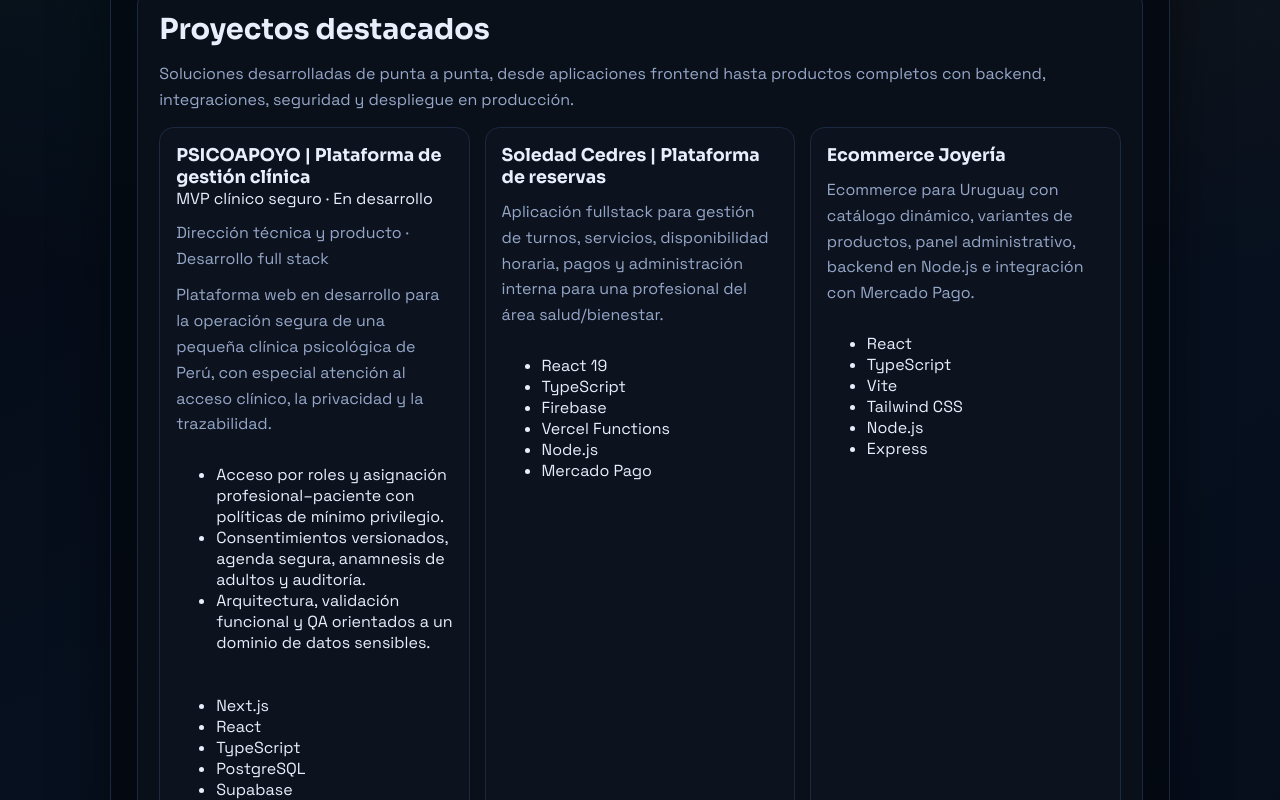
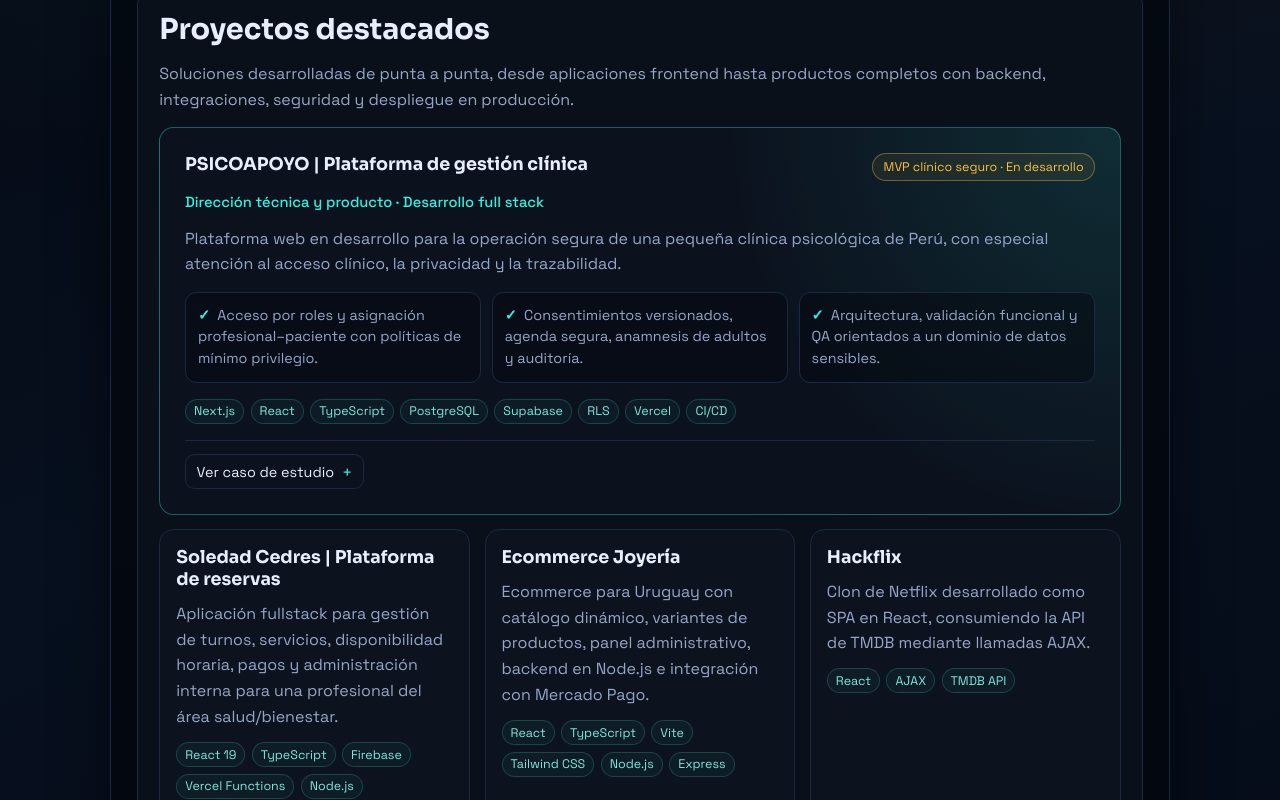
Before and after one commit to kasenawe/kasenawe-portfolio, a React (Vite) app: page / in a window 1280 px wide. Shown: the part 920-1720 px from the top of the page. Built offline with nearby package versions, Linux system fonts and the light colour scheme.

Commit message:
feat: feature PSICOAPOYO case study

```diff
--- a/src/index.css
+++ b/src/index.css
@@ -270,9 +270,86 @@ p {
   height: 100%;
 }
 
-.stack-line {
-  font-size: 0.87rem;
+.project-card-featured {
+  grid-column: 1 / -1;
+  padding: clamp(1.1rem, 3vw, 1.55rem);
+  border-color: rgba(51, 243, 224, 0.35);
+  background:
+    radial-gradient(
+      circle at 100% 0%,
+      rgba(51, 243, 224, 0.12),
+      transparent 38%
+    ),
+    rgba(12, 19, 31, 0.98);
+}
+
+.project-heading {
+  display: flex;
+  align-items: flex-start;
+  justify-content: space-between;
+  gap: 1rem;
+  flex-wrap: wrap;
+}
+
+.project-status {
+  display: inline-flex;
+  padding: 0.28rem 0.65rem;
+  border: 1px solid rgba(255, 190, 59, 0.38);
+  border-radius: 999px;
+  color: var(--amber);
+  background: rgba(255, 190, 59, 0.07);
+  font-size: 0.78rem;
+  line-height: 1.35;
+}
+
+.project-role {
+  color: var(--cyan);
+  font-size: 0.92rem;
+  font-weight: 500;
+}
+
+.project-highlights {
+  display: grid;
+  grid-template-columns: repeat(3, minmax(0, 1fr));
+  gap: 0.65rem;
+  margin: 0.25rem 0;
+  padding: 0;
+  list-style: none;
+}
+
+.project-highlights li {
+  padding: 0.75rem;
+  border: 1px solid var(--line);
+  border-radius: 0.7rem;
+  color: var(--text-soft);
+  background: rgba(3, 7, 14, 0.48);
+  font-size: 0.9rem;
+  line-height: 1.5;
+}
+
+.project-highlights li::before {
+  content: "✓";
+  color: var(--cyan);
+  margin-right: 0.45rem;
+  font-weight: 700;
+}
+
+.tech-stack {
+  display: flex;
+  flex-wrap: wrap;
+  gap: 0.4rem;
+  margin: 0.1rem 0 0;
+  padding: 0;
+  list-style: none;
+}
+
+.tech-stack li {
+  padding: 0.22rem 0.5rem;
+  border: 1px solid rgba(51, 243, 224, 0.2);
+  border-radius: 999px;
   color: #7ee8dc;
+  background: rgba(51, 243, 224, 0.04);
+  font-size: 0.78rem;
 }
 
 .project-actions {
@@ -288,11 +365,84 @@ p {
 }
 
 .project-actions a,
-.social-links a {
+.social-links a,
+.project-case-study summary {
   border: 1px solid var(--line);
   padding: 0.34rem 0.66rem;
   border-radius: 0.6rem;
   font-size: 0.9rem;
+}
+
+.project-case-study {
+  margin-top: 0.35rem;
+  border-top: 1px solid var(--line);
+  padding-top: 0.85rem;
+}
+
+.project-case-study summary {
+  display: inline-flex;
+  align-items: center;
+  color: var(--text-main);
+  cursor: pointer;
+  list-style: none;
+  user-select: none;
+}
+
+.project-case-study summary::-webkit-details-marker {
+  display: none;
+}
+
+.project-case-study summary::after {
+  content: "+";
+  margin-left: 0.5rem;
+  color: var(--cyan);
+  font-size: 1.05rem;
+}
+
+.project-case-study[open] summary::after {
+  content: "−";
+}
+
+.project-case-study summary:hover,
+.project-case-study summary:focus-visible {
+  color: var(--cyan);
+  border-color: rgba(51, 243, 224, 0.45);
+}
+
+.project-case-study summary:focus-visible {
+  outline: 2px solid var(--cyan);
+  outline-offset: 3px;
+}
+
+.case-study-grid {
+  display: grid;
+  grid-template-columns: repeat(3, minmax(0, 1fr));
+  gap: 1rem;
+  padding-top: 1rem;
+}
+
+.case-study-grid section {
+  display: grid;
+  align-content: start;
+  gap: 0.45rem;
+}
+
+.case-study-grid h4 {
+  margin: 0;
+  color: var(--text-main);
+  font-family: "Sora", sans-serif;
+  font-size: 0.92rem;
+}
+
+.case-study-grid p {
+  font-size: 0.88rem;
+}
+
+@media (max-width: 760px) {
+  .project-highlights,
+  .case-study-grid {
+    grid-template-columns: 1fr;
+  }
 }
 
 .contact-card {
```
